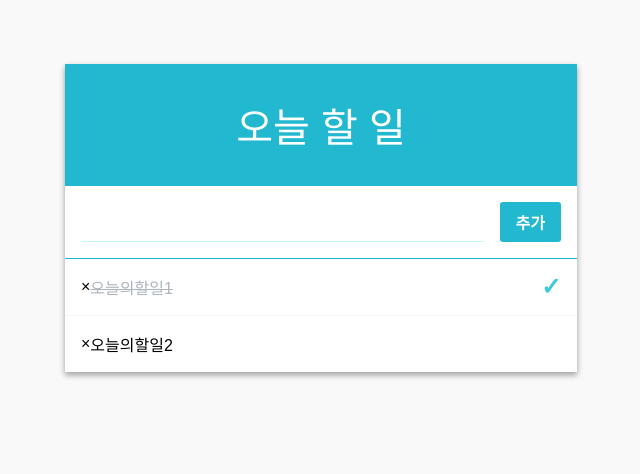
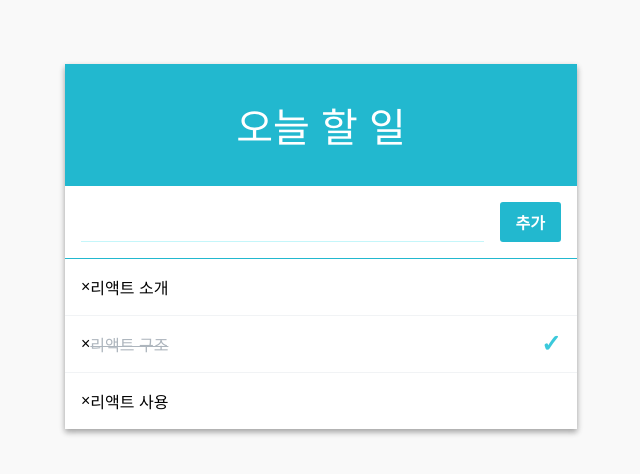
Before and after one commit to sinbum/reactPractice, a React (Create React App) app: page / in a window 1280 px wide. Shown: the top 474 px of the page, without its empty margins (319-959 px from the left). Built offline with nearby package versions, Linux system fonts and the light colour scheme.

Commit message:
클릭시 체크,리스트 삭제하기

```diff
--- a/src/App.js
+++ b/src/App.js
@@ -34,10 +34,22 @@ class App extends Component {
     }
   }
 
+  handleRemove = (id) => {
+    this.setState({
+      todos:this.state.todos.filter((todo) => todo.id !== id)
+    });
+  }
+
+  handleToggle = (id) => {
+    this.setState({
+      todos: this.state.todos.map((todo) => todo.id === id ? {...todo,checked:!todo.checked}:todo)
+    });
+  }
+
 
     render() {
-      const { input } = this.state;
-      const { handleChange, handleCreate, handleKeyPress } = this;
+      const { input,todos } = this.state;
+      const { handleChange, handleCreate, handleKeyPress, handleRemove, handleToggle } = this;
       return (
         <div>
           <TodoListTemplate form={<Form
@@ -45,10 +57,8 @@ class App extends Component {
             myChange={handleChange}
             myCreate={handleCreate}
             myKeyPress={handleKeyPress}
-
-
           />} >
-            <TodoItemList />
+            <TodoItemList todos={todos} myRemove={handleRemove} myToggle={handleToggle}/>
           </TodoListTemplate>
         </div>
       );
--- a/src/components/TodoItemList.js
+++ b/src/components/TodoItemList.js
@@ -4,10 +4,17 @@ import TodoItem from './TodoItem';
 class TodoItemList extends Component {
     render() {
         const {todos, myToggle, myRemove } = this.props;
+        const todo_list =todos.map(({id,text,checked}) => (
+                                    <TodoItem id={id}
+                                            text={text}
+                                            checked={checked}
+                                            key={id}
+                                            myRemove={myRemove}
+                                            myToggle={myToggle}
+                                            />));
         return (
             <div>
-                <TodoItem text="오늘의할일1" checked={true}/>
-                <TodoItem text="오늘의할일2" checked={false}/>
+              {todo_list}
             </div>
         );
     }
```
